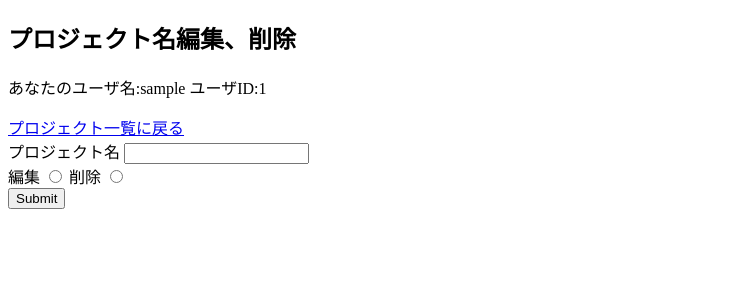
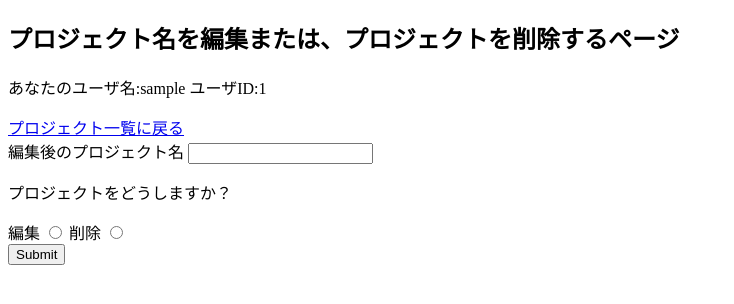
Before and after one commit to akahoshi1421/iniarticles, a Django app: page /1/edit/ in a window 1280 px wide. Shown: the top 304 px of the page, without its empty margins (0-734 px from the left). Run offline with Django 3.2, Linux system fonts and the light colour scheme; the visitor is signed in with stand-in values (Sample User, id 1).

Commit message:
htmlの修正
htmlを修正して、より分かりやすい表現にしました。

```diff
--- a/chat/templates/chat/articles.html
+++ b/chat/templates/chat/articles.html
@@ -10,7 +10,7 @@
 <body>
     <h1>記事一覧</h1>
     <p>あなたのユーザ名:{{user.username}} ユーザID:{{user.id}}</p>
-    <a href="{% url 'edit_project' prj_id %}">プロジェクト名編集or削除</a>
+    <a href="{% url 'edit_project' prj_id %}">プロジェクト名を編集または、プロジェクトを削除する</a>
     <a href="{% url 'make_article' prj_id %}">記事を作成</a>
     <a href="{% url 'top' %}">プロジェクト一覧に戻る</a>
     <a href="{% url 'invite_project' prj_id %}">プロジェクトに招待</a>
--- a/chat/templates/chat/edit_project.html
+++ b/chat/templates/chat/edit_project.html
@@ -11,15 +11,16 @@
     <link rel="icon" type="image/png" href="{% static 'picture/favicon.png' %}">
 </head>
 <body>
-    <h2>プロジェクト名編集、削除</h2>
+    <h2>プロジェクト名を編集または、プロジェクトを削除するページ</h2>
     <p>あなたのユーザ名:{{user.username}} ユーザID:{{user.id}}</p>
     <a href="{% url 'top' %}">プロジェクト一覧に戻る</a>
     <form action="{% url 'edit_project' prj_id %}" method="POST" name="form">
         {% csrf_token %}
         <div>
-            <label>プロジェクト名</label>
+            <label>編集後のプロジェクト名</label>
             <input type="text" name="name">
         </div>
+        <p>プロジェクトをどうしますか？</p>
         <div>
             <label>編集</label>
             <input type="radio" value="edit" name="which">
--- a/chat/templates/chat/newproject.html
+++ b/chat/templates/chat/newproject.html
@@ -11,17 +11,17 @@
     <link rel="icon" type="image/png" href="{% static 'picture/favicon.png' %}">
 </head>
 <body>
-    <h2>プロジェクト新規作成</h2>
+    <h2>プロジェクト新規作成ページ</h2>
     <p>あなたのユーザ名:{{user.username}} ユーザID:{{user.id}}</p>
     <a href="{% url 'top' %}">プロジェクト一覧に戻る</a>
     <form action="{% url 'make_project' %}" method="POST" name="form">
         {% csrf_token %}
         <div>
-            <label>プロジェクト名</label>
+            <label>新規プロジェクト名</label>
             <input type="text" name="name">
         </div>
         <div>
-            <label>プロジェクト一覧ページに追加する</label>
+            <label>新規プロジェクトを一覧ページに追加する</label>
             <input type="checkbox" name="on_public" value="False">
         </div>
         <div>
```
